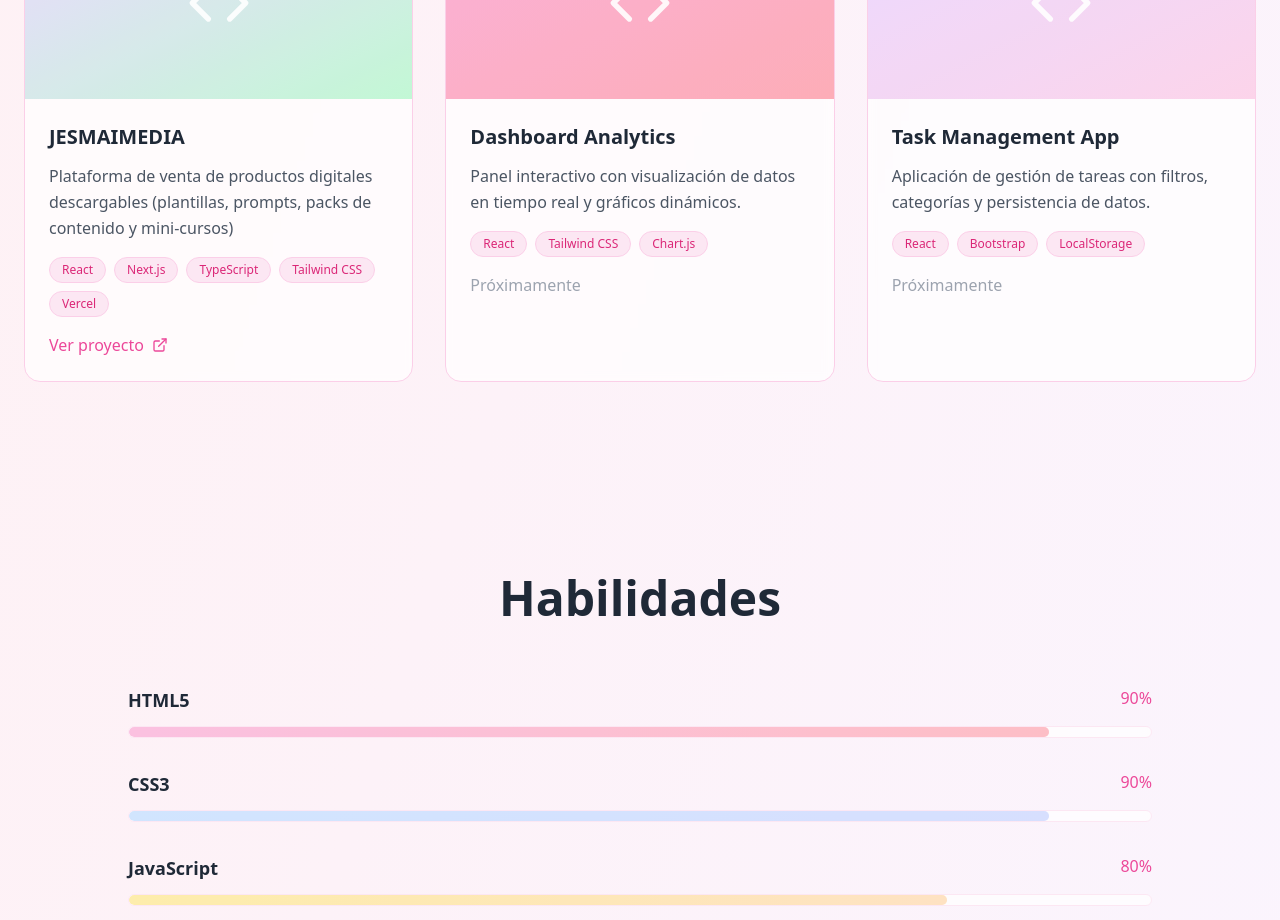
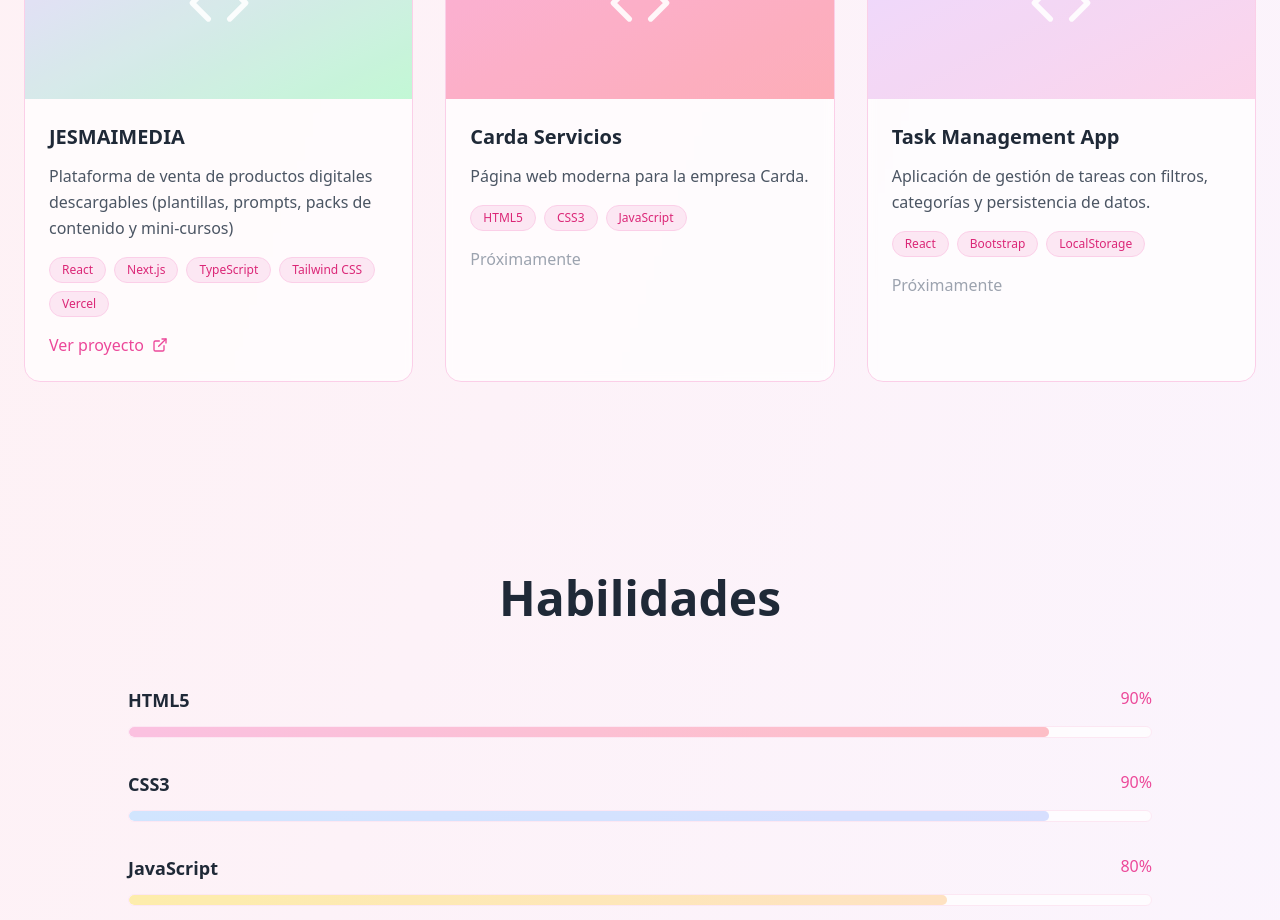
Before and after one commit to raquelscommits/portfolio-raquel, a React (Create React App) app: page / in a window 1280 px wide. Shown: the part 1940-2860 px from the top of the page. Built offline with nearby package versions, Linux system fonts and the light colour scheme.

Commit message:
✨ proyectos actualizados

```diff
--- a/src/App.js
+++ b/src/App.js
@@ -31,9 +31,9 @@ export default function Portfolio() {
       link: "https://jesmaimedia.vercel.app/"
     },
     {
-      title: "Dashboard Analytics",
-      description: "Panel interactivo con visualización de datos en tiempo real y gráficos dinámicos.",
-      tech: ["React", "Tailwind CSS", "Chart.js"],
+      title: "Carda Servicios",
+      description: "Página web moderna para la empresa Carda.",
+      tech: ["HTML5", "CSS3", "JavaScript"],
       color: "from-pink-300 to-rose-300"
     },
     {
```
